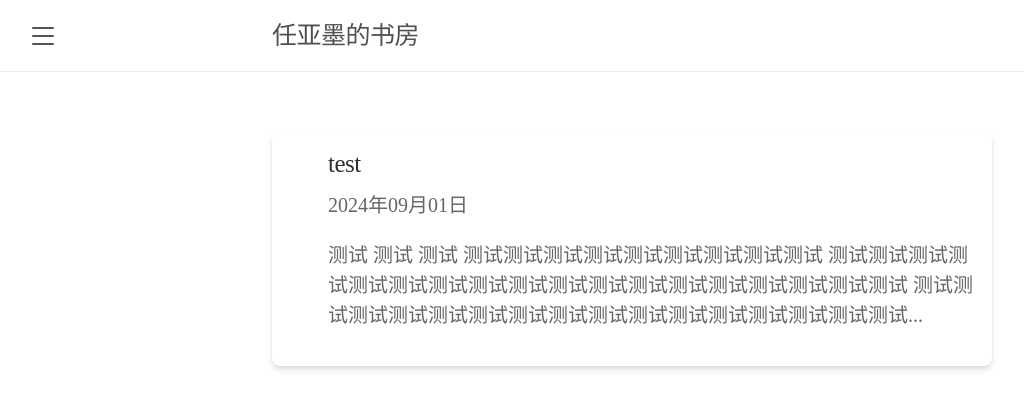
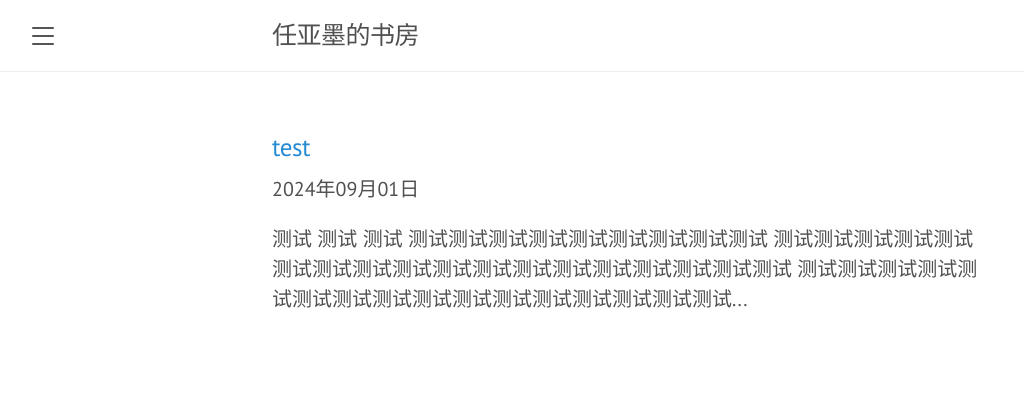
Before and after one commit to Reqeekouton/reqeekouton.github.io, a Jekyll site: the page built from index.html, in a window 1280 px wide. Shown: the top 409 px of the page, without its empty margins (8-1032 px from the left). Built offline with Jekyll 4.4.1, drawn with Linux system fonts in a browser that asks for light colours; some web fonts are replaced.

Commit message:
Update index.html

```diff
--- a/index.html
+++ b/index.html
@@ -3,15 +3,14 @@ layout: default
 title: 主页
 ---
 
-<div class="post-item">
-  <ul>
+<div class="content">
+
     {% for post in site.posts %}
 
-        <a href="{{ post.url | relative_url }}">
-          <h3>{{ post.title }}</h3></a>
+       <h3> <a href="{{ post.url | relative_url }}">{{ post.title }}</a> </h3>
         <p>{{ post.date | date: "%Y年%m月%d日" }}</p>
         <p>{{ post.excerpt | strip_html | truncate: 100 }}</p>
 
     {% endfor %}
-  </ul>
+
 </div>
```
